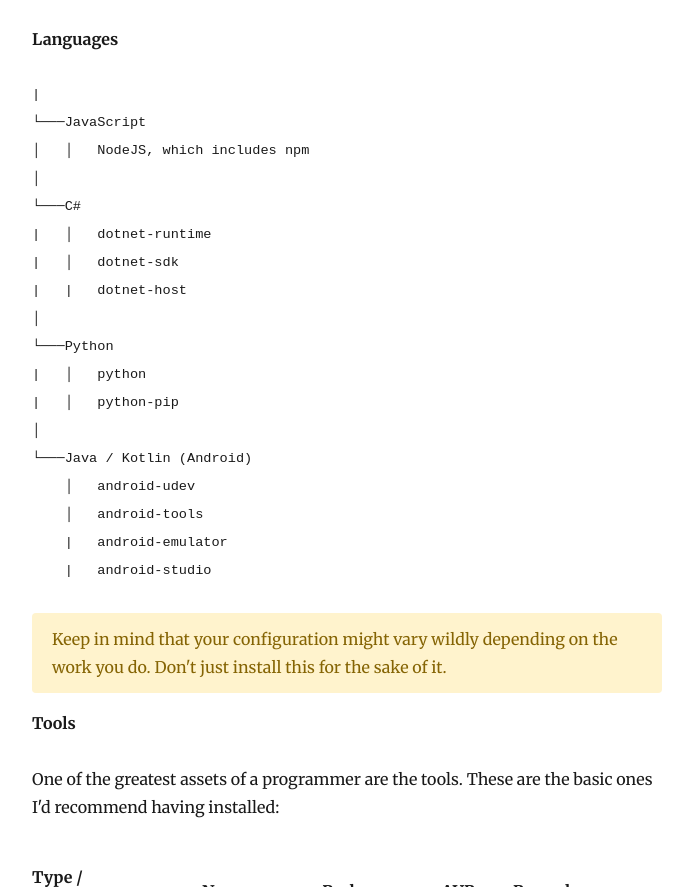
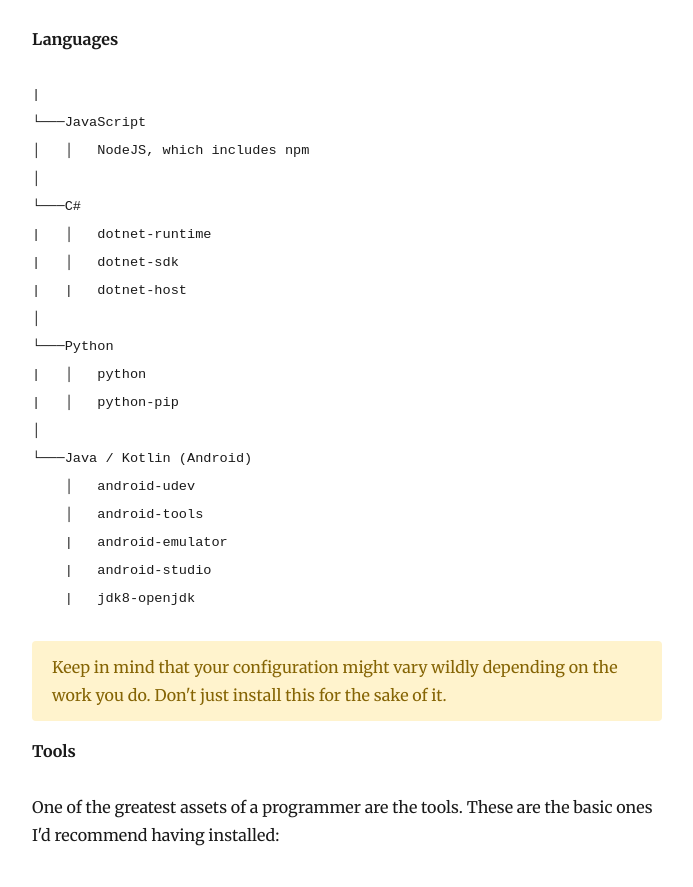
Before and after one commit to Martijnvos/martijnvos.dev, a Gatsby site: page /what-my-arch-linux-setup-currently-looks-like/ in a window 1280 px wide. Shown: the part 5576-6463 px from the top of the page, without its empty margins (293-986 px from the left). Built offline with nearby package versions, Linux system fonts and the light colour scheme; Gatsby itself is replaced by a stand-in of ours; some packages are replaced by stand-ins of ours; code samples lack their colours.

Commit message:
refactor: add OpenJDK as Android development dependency

````diff
--- a/content/blog/what-my-arch-linux-setup-currently-looks-like/index.md
+++ b/content/blog/what-my-arch-linux-setup-currently-looks-like/index.md
@@ -100,6 +100,7 @@
     │   android-tools
     |   android-emulator
     |   android-studio
+    |   jdk8-openjdk
 
 ```
 
````
